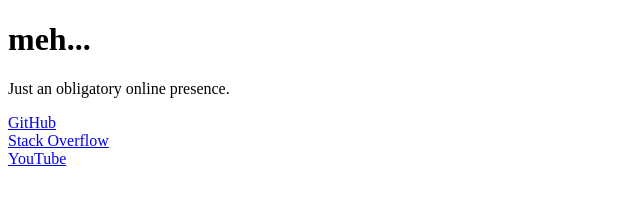
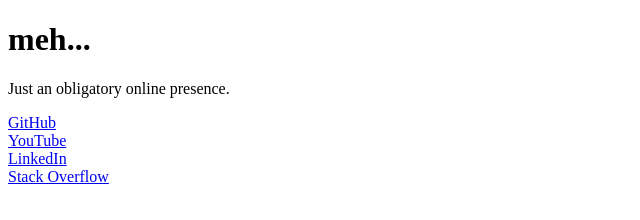
Before and after one commit to flunkey-stooge/flunkey-stooge.github.io, a plain HTML site: page index.html in a window 1280 px wide. Shown: the whole page, without its empty margins (0-640 px from the left). Drawn offline with Linux system fonts and the light colour scheme.

Commit message:
Update index.html

```diff
--- a/index.html
+++ b/index.html
@@ -5,8 +5,9 @@
 <p>Just an obligatory online presence.</p>
 <DL><p>
   <DT><A HREF="https://github.com/flunkey-stooge" target="_blank">GitHub</A>
+  <DT><A HREF="https://www.youtube.com/channel/UCgiZFOC56d6jV1adjHVFnYQ" target="_blank">YouTube</A>
+  <DT><A HREF="https://www.linkedin.com/in/flunkey-stooge" target="_blank">LinkedIn</A>
   <DT><A HREF="https://stackoverflow.com/users/14980138/flunkey-stooge" target="_blank">Stack Overflow</A>
-  <DT><A HREF="https://www.youtube.com/channel/UCgiZFOC56d6jV1adjHVFnYQ" target="_blank">YouTube</A>
 </DL><p>
 </body>
 </html>
```
